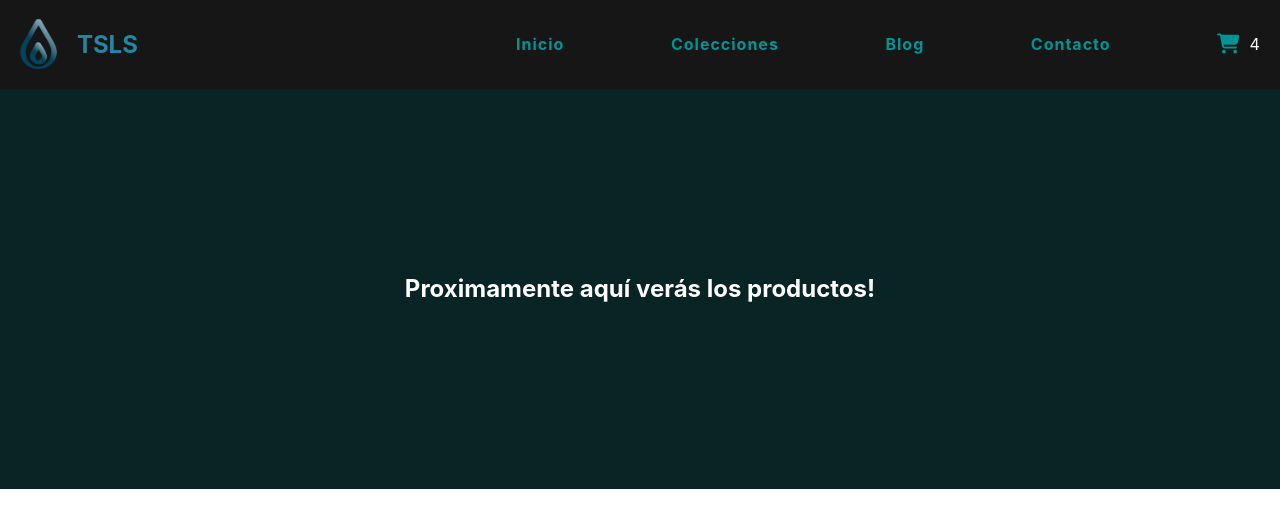
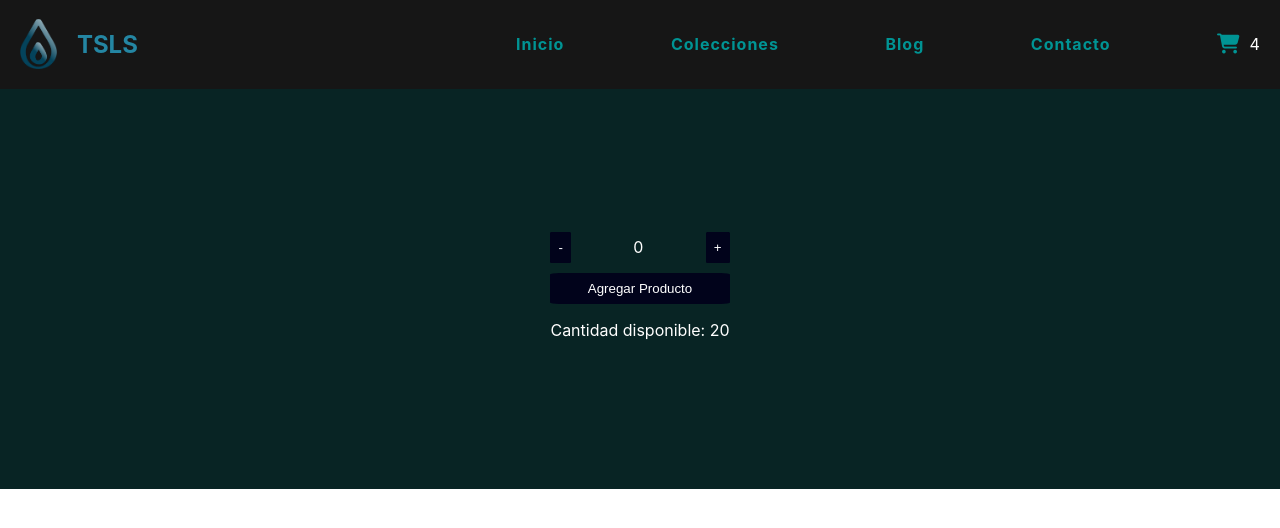
Before and after one commit to ivanamarillo/TSLS, a React (Create React App) app: page / in a window 1280 px wide. Shown: the top 528 px of the page. Built offline with nearby package versions, Linux system fonts and the light colour scheme.

Commit message:
Entrega 3 terminada

```diff
--- a/src/components/CartWidget/CartWidget.js
+++ b/src/components/CartWidget/CartWidget.js
@@ -3,7 +3,7 @@ import './CartWidget.css';
 function CartWidget(){
     return (
         <div className="ia_cartWidgetContainer">
-            <i class="fa-solid fa-cart-shopping"></i>
+            <i className="fa-solid fa-cart-shopping"></i>
             <p>4</p>
         </div>
     );
--- a/src/components/ItemListContainer/ItemListContainer.js
+++ b/src/components/ItemListContainer/ItemListContainer.js
@@ -1,9 +1,11 @@
 import './ItemListContainer.css';
+import ItemCount from '../ItemCount/ItemCount';
 
 function ItemListContainer(props){
     return (
         <div className='ia_itemListContainer'>
-            <h2>{props.greeting}</h2>
+            {/* <h2>{props.greeting}</h2> */}
+            <ItemCount inventario={20}/>
         </div>
     );
 }
```
